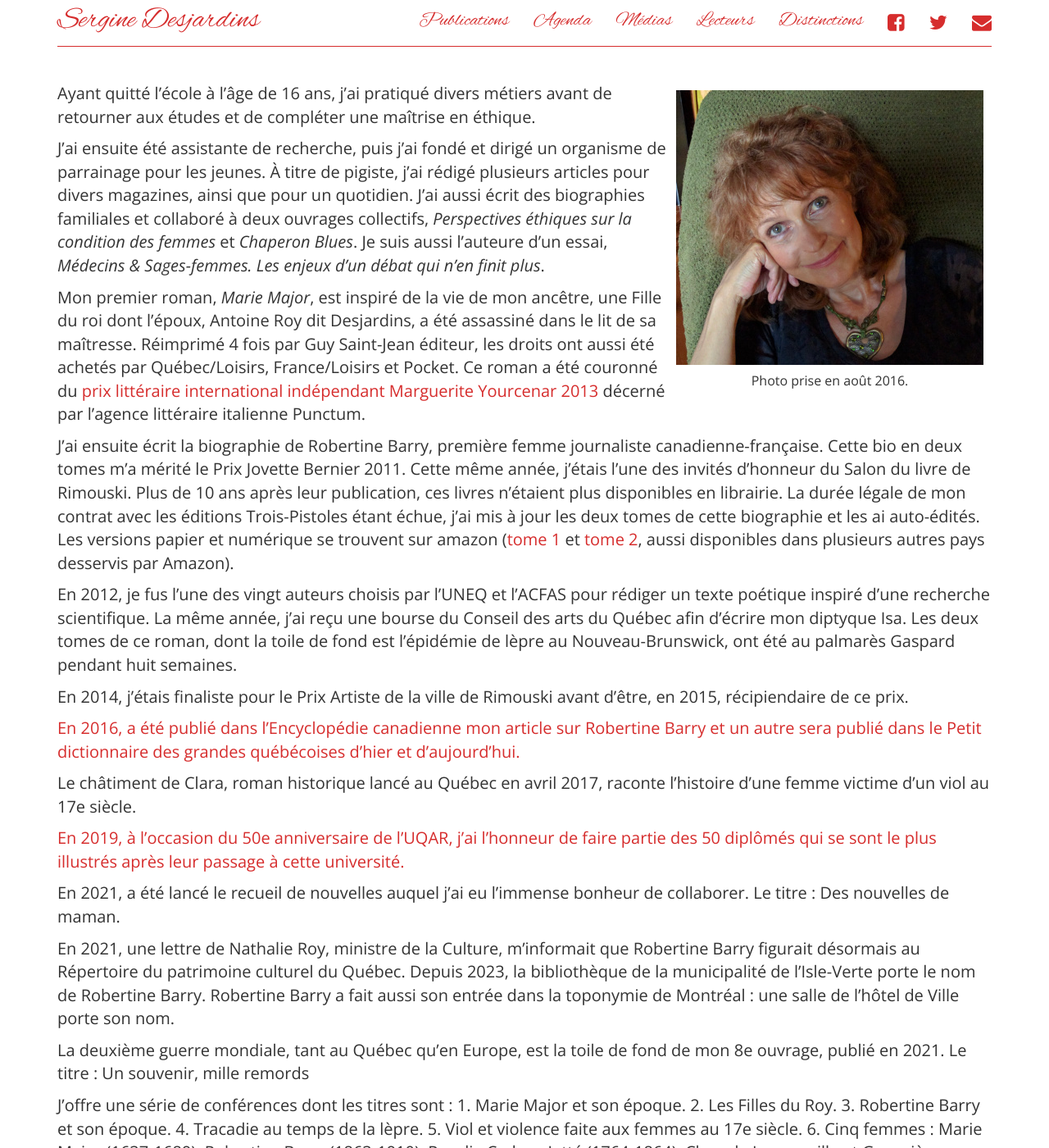
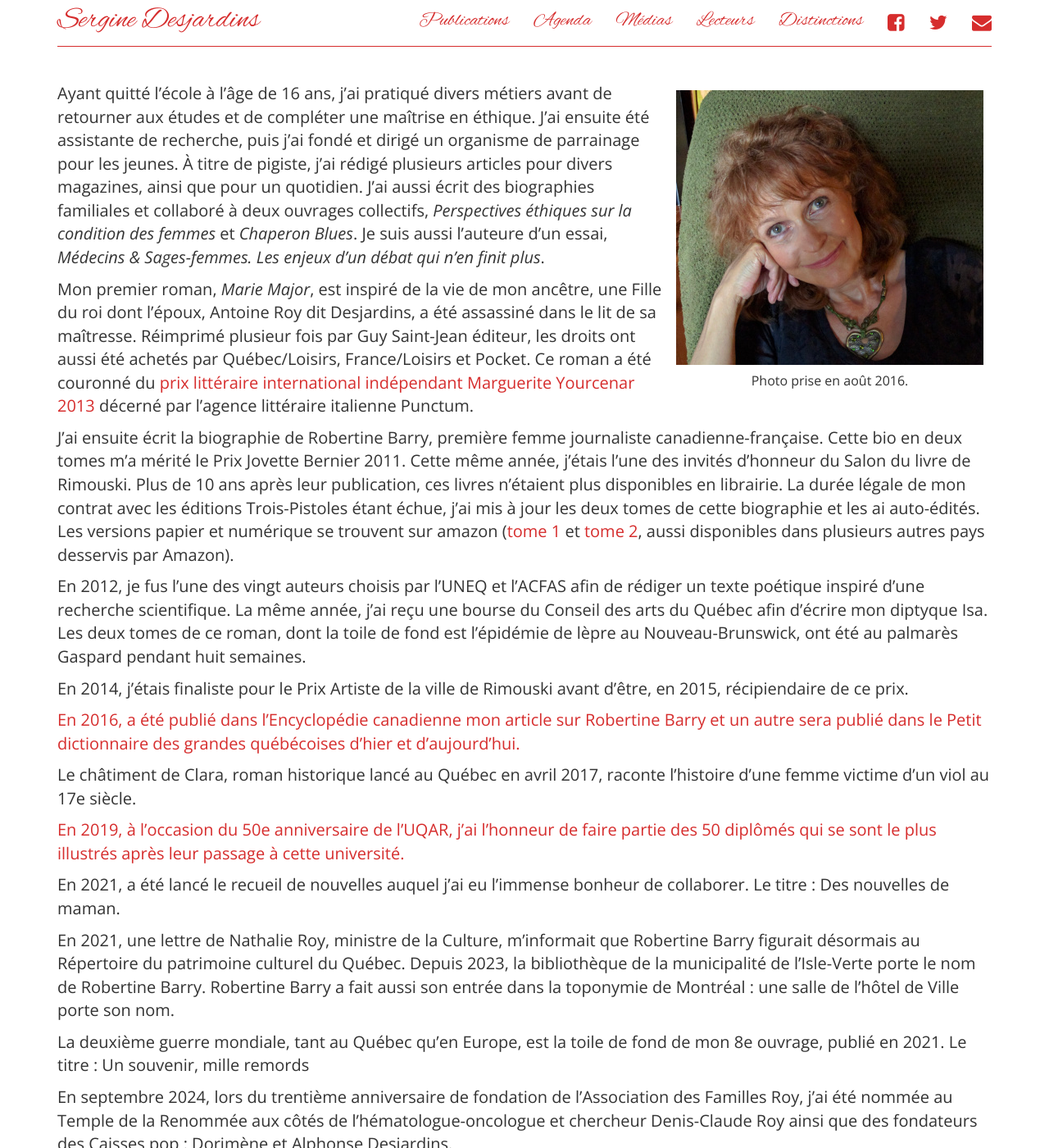
Before and after one commit to serginedesjardins/serginedesjardins.github.io, a Jekyll site: the page built from index.md, in a window 1280 px wide and 1400 px high. Shown: the whole window at 82% size. Built offline with Jekyll 4.4.1, drawn with Linux system fonts in a browser that asks for light colours; nearby versions of some CDN libraries; some of the changed text lies outside the part shown.

Commit message:
Ajout : Temple de la Renommée

```diff
--- a/index.md
+++ b/index.md
@@ -9,24 +9,15 @@
   <p>Photo prise en août 2016.</p>
 </div>
 
-Ayant quitté l'école à l'âge de 16 ans, j'ai pratiqué divers métiers avant de retourner aux études et de compléter une maîtrise en éthique.
+Ayant quitté l'école à l'âge de 16 ans, j'ai pratiqué divers métiers avant de retourner aux études et de compléter une maîtrise en éthique. J'ai ensuite été assistante de recherche, puis j'ai fondé et dirigé un organisme de parrainage pour les jeunes. À titre de pigiste, j'ai rédigé plusieurs articles pour divers magazines, ainsi que pour un quotidien. J'ai aussi écrit des biographies familiales et collaboré à deux ouvrages collectifs, *Perspectives éthiques sur la condition des femmes* et *Chaperon Blues*. Je suis aussi l'auteure d'un essai, *Médecins & Sages-femmes. Les enjeux d'un débat qui n'en finit plus*.
 
-J'ai ensuite été assistante de recherche, puis j'ai fondé et dirigé un organisme de parrainage pour les jeunes. À titre de pigiste, j'ai rédigé plusieurs articles pour divers magazines, ainsi que pour un quotidien. J'ai aussi écrit des biographies familiales et collaboré à deux ouvrages collectifs, *Perspectives éthiques sur la condition des femmes* et *Chaperon Blues*. Je suis aussi l'auteure d'un essai, *Médecins & Sages-femmes. Les enjeux d'un débat qui n'en finit plus*.
+Mon premier roman, *Marie Major*, est inspiré de la vie de mon ancêtre, une Fille du roi dont l'époux, Antoine Roy dit Desjardins, a été assassiné dans le lit de sa maîtresse. Réimprimé plusieur fois par Guy Saint-Jean éditeur, les droits ont aussi été achetés par Québec/Loisirs, France/Loisirs et Pocket. Ce roman a été couronné du [prix littéraire international indépendant Marguerite Yourcenar 2013](http://ici.radio-canada.ca/nouvelles/arts_et_spectacles/2013/08/14/001-sergine-desjardins-recoit-un-prix-litteraire.shtml) décerné par l'agence littéraire italienne Punctum.
 
-Mon premier roman, *Marie Major*, est inspiré de la vie de mon ancêtre, une Fille du roi dont l'époux, Antoine Roy dit Desjardins, a été assassiné dans le lit de sa maîtresse. Réimprimé 4 fois par Guy Saint-Jean éditeur, les droits ont aussi été achetés par Québec/Loisirs, France/Loisirs et Pocket. Ce roman a été couronné du [prix littéraire international indépendant Marguerite Yourcenar 2013](http://ici.radio-canada.ca/nouvelles/arts_et_spectacles/2013/08/14/001-sergine-desjardins-recoit-un-prix-litteraire.shtml) décerné par l'agence littéraire italienne Punctum.
+J'ai ensuite écrit la biographie de Robertine Barry, première femme journaliste canadienne-française. Cette bio en deux tomes m'a mérité le Prix Jovette
+Bernier 2011. Cette même année, j'étais l'une des invités d'honneur du Salon du livre de Rimouski. Plus de 10 ans après leur publication, ces livres
+n’étaient plus disponibles en librairie. La durée légale de mon contrat avec les éditions Trois-Pistoles étant échue, j’ai mis à jour les deux tomes de cette biographie et les ai auto-édités. Les versions papier et numérique se trouvent sur amazon ([tome 1](https://www.amazon.ca/-/fr/Sergine-Desjardins-ebook/dp/B08FF456RF/ref=sr_1_1?__mk_fr_CA=%C3%85M%C3%85%C5%BD%C3%95%C3%91&crid=1O1VA2H25J05&dchild=1&keywords=robertine+barry+tome+1&qid=1598537092&sprefix=Robertine+Barry%2Caps%2C144&sr=8-1) et [tome 2](https://www.amazon.ca/-/fr/Sergine-Desjardins-ebook/dp/B08FL86DHW/ref=sr_1_1?__mk_fr_CA=%C3%85M%C3%85%C5%BD%C3%95%C3%91&dchild=1&keywords=robertine+barry+tome+2&qid=1598537119&sr=8-1), aussi disponibles dans plusieurs autres pays desservis par Amazon).
 
-J'ai ensuite écrit la biographie de Robertine Barry, première femme journaliste
-canadienne-française. Cette bio en deux tomes m'a mérité le Prix Jovette
-Bernier 2011. Cette même année, j'étais l'une des invités d'honneur du Salon du
-livre de Rimouski. Plus de 10 ans après leur publication, ces livres
-n’étaient plus disponibles en librairie. La durée légale de mon contrat avec les éditions Trois-Pistoles étant échue, j’ai mis à jour les deux tomes de cette biographie et
-les ai auto-édités. Les versions papier et numérique se trouvent sur amazon ([tome 1](https://www.amazon.ca/-/fr/Sergine-Desjardins-ebook/dp/B08FF456RF/ref=sr_1_1?__mk_fr_CA=%C3%85M%C3%85%C5%BD%C3%95%C3%91&crid=1O1VA2H25J05&dchild=1&keywords=robertine+barry+tome+1&qid=1598537092&sprefix=Robertine+Barry%2Caps%2C144&sr=8-1) et [tome 2](https://www.amazon.ca/-/fr/Sergine-Desjardins-ebook/dp/B08FL86DHW/ref=sr_1_1?__mk_fr_CA=%C3%85M%C3%85%C5%BD%C3%95%C3%91&dchild=1&keywords=robertine+barry+tome+2&qid=1598537119&sr=8-1), aussi disponibles dans plusieurs autres pays desservis par Amazon).
-
-En 2012, je fus l'une des vingt auteurs choisis par l'UNEQ et l'ACFAS pour
-rédiger un texte poétique inspiré d'une recherche scientifique. La même année,
-j'ai reçu une bourse du Conseil des arts du Québec afin d'écrire mon diptyque
-Isa. Les deux tomes de ce roman, dont la toile de fond est l'épidémie de lèpre
-au Nouveau-Brunswick, ont été au palmarès Gaspard pendant huit semaines.
+En 2012, je fus l'une des vingt auteurs choisis par l'UNEQ et l'ACFAS afin de rédiger un texte poétique inspiré d'une recherche scientifique. La même année, j'ai reçu une bourse du Conseil des arts du Québec afin d'écrire mon diptyque Isa. Les deux tomes de ce roman, dont la toile de fond est l'épidémie de lèpre au Nouveau-Brunswick, ont été au palmarès Gaspard pendant huit semaines.
 
 En 2014, j'étais finaliste pour le Prix Artiste de la ville de Rimouski avant d'être, en 2015, récipiendaire de ce prix.
 
@@ -42,4 +33,6 @@
 
 La deuxième guerre mondiale, tant au Québec qu’en Europe, est la toile de fond de mon 8e ouvrage, publié en 2021. Le titre : Un souvenir, mille remords
 
+En septembre 2024, lors du trentième anniversaire de fondation de l'Association des Familles Roy, j’ai été nommée au Temple de la Renommée aux côtés de l’hématologue-oncologue et chercheur Denis-Claude Roy ainsi que des fondateurs des Caisses pop : Dorimène et Alphonse Desjardins.
+
 J'offre une série de conférences dont les titres sont : 1. Marie Major et son époque. 2. Les Filles du Roy. 3. Robertine Barry et son époque. 4. Tracadie au temps de la lèpre. 5. Viol et violence faite aux femmes au 17e siècle. 6. Cinq femmes : Marie Major (1637-1689), Robertine Barry (1863-1910), Rosalie Cadron-Jetté (1764-1864), Clara de Longueville et Geneviève Picoté dit Belestre (1667-1721).
```
